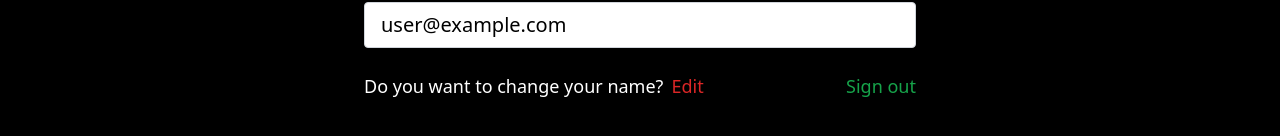
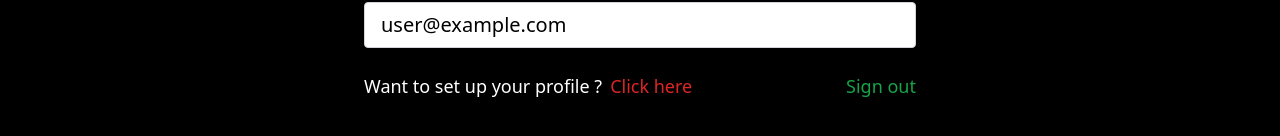
Before and after one commit to Krasimir-Hristov/Motor-Vehicles-World, a React (Create React App) app in the folder motor-vehicles-world/: page /profile in a window 1280 px wide. Shown: the part 238-374 px from the top of the page. Built offline with nearby package versions, Linux system fonts and the light colour scheme; no server answers; sample sign-in values are in the browser's storage.

Commit message:
small text changes in profile page

```diff
--- a/motor-vehicles-world/src/pages/Profile.jsx
+++ b/motor-vehicles-world/src/pages/Profile.jsx
@@ -19,7 +19,7 @@ export default function Profile() {
    function onLogout() {
 
     auth.signOut();
-    navigate('/');
+    navigate('/sign-in');
 
   }
 
@@ -96,7 +96,7 @@ export default function Profile() {
 
             <div className="flex justify-between whitespace-nowrap text-sm sm:text-lg mb-6">
               <p className="flex items-center">
-                Do you want to change your name?
+                Want to set up your profile ?
                 <span
                   onClick={() => {
 
@@ -106,7 +106,7 @@ export default function Profile() {
                   className="text-red-600 hover:text-red-800 transition ease-in-out
               duration-200 ml-2 cursor-pointer"
                 >
-                  {changeDetail ? 'Apply change' : 'Edit'}
+                  {changeDetail ? 'Apply change' : 'Click here'}
                 </span>
               </p>
 
```
